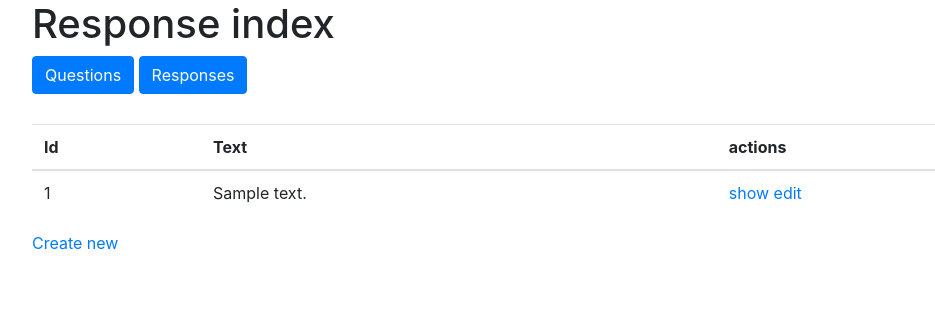
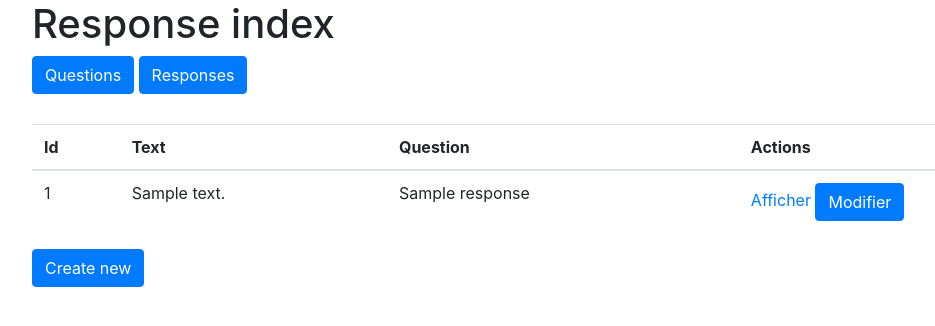
Before and after one commit to SundownDEV/Am-I-late, a Symfony app: template templates/response/index.html.twig in a window 1280 px wide. Shown: the top 326 px of the page, without its empty margins (53-988 px from the left). Run offline with Twig, Linux system fonts and the light colour scheme; the template is opened without the code that fills it: most values are stand-ins (such as "Sample title", 1, 10 or a date in 2020); some libraries are stand-ins or nearby versions.

Commit message:
Admin layout

```diff
--- a/templates/response/index.html.twig
+++ b/templates/response/index.html.twig
@@ -8,7 +8,8 @@
             <tr>
                 <th>Id</th>
                 <th>Text</th>
-                <th>actions</th>
+                <th>Question</th>
+                <th>Actions</th>
             </tr>
         </thead>
         <tbody>
@@ -16,9 +17,10 @@
             <tr>
                 <td>{{ response.id }}</td>
                 <td>{{ response.text }}</td>
+                <td>{{ response.question }}</td>
                 <td>
-                    <a href="{{ path('response_show', {'id': response.id}) }}">show</a>
-                    <a href="{{ path('response_edit', {'id': response.id}) }}">edit</a>
+                    <a href="{{ path('response_show', {'id': response.id}) }}">Afficher</a>
+                    <a href="{{ path('response_edit', {'id': response.id}) }}" class="btn btn-primary btn-xs">Modifier</a>
                 </td>
             </tr>
         {% else %}
@@ -29,5 +31,5 @@
         </tbody>
     </table>
 
-    <a href="{{ path('response_new') }}">Create new</a>
+    <a href="{{ path('response_new') }}" class="btn btn-primary">Create new</a>
 {% endblock %}
```
Also changed, not shown: templates/question/index.html.twig (+4 -4 lines).
